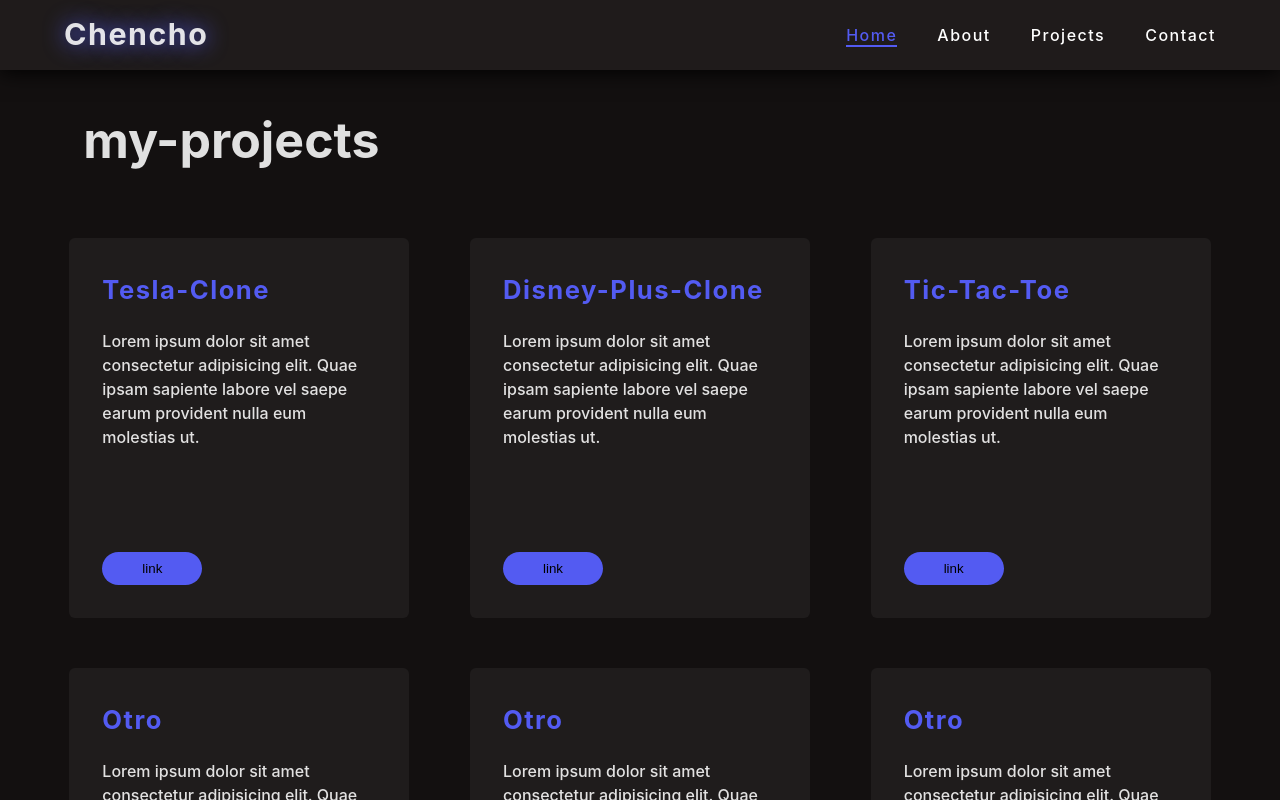
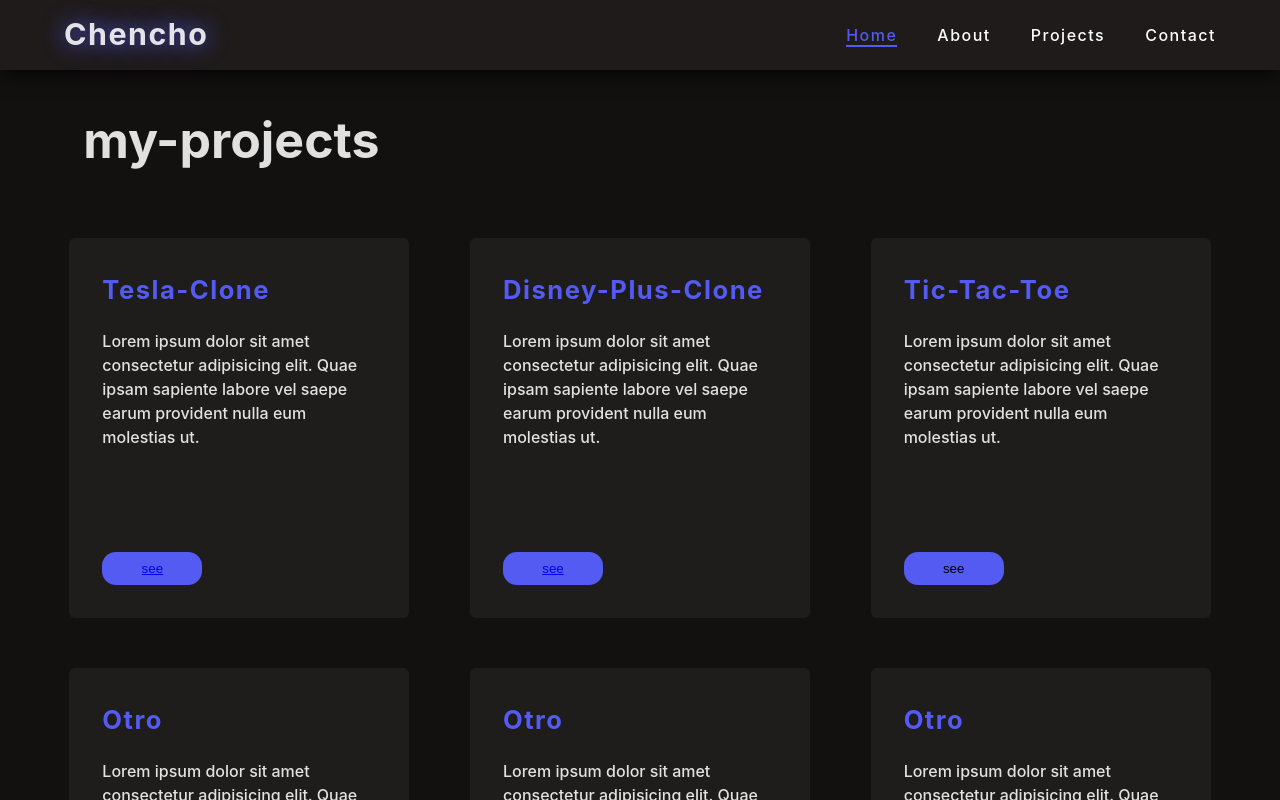
Before and after one commit to Chencho34/my-portfolio, a React (Vite) app: page /projects in a window 1280 px wide. Built offline with nearby package versions, Linux system fonts and the light colour scheme; the HTML template or start-up script is replaced by a standard one.

Commit message:
MODIFIED: Src files

```diff
--- a/src/App.css
+++ b/src/App.css
@@ -83,55 +83,29 @@
   letter-spacing: 1.5px;
 }
 
-/* rgba(0, 0, 0, 0.55) 0px 20px 68px */
-
-.home {
-  /* position: absolute; */
-  /* top: 70px; */
-  /* background-color: rgb(19, 16, 16); */
-  /* height: calc(100vh - 70px); */
-
-  /* background-color: black; */
-  /* background-color: white; */
-  /* background: white; */
-  /* background-image: url('https://cdn.pixabay.com/photo/2017/08/30/01/05/milky-way-2695569_960_720.jpg');
-  background-repeat: no-repeat;
-  background-size: cover;
-  background-position: center; */
-}
-
 .container {
   position: absolute;
   top: 70px;
-
   background-color: rgb(19, 16, 16);
-  /* background: rgb(19, 16, 16); */
-  /* background-attachment: fixed; */
-  /* background-attachment: fixed; */
+  /* background-color: rgb(15, 8, 8); */
   height: calc(100vh - 70px);
-  /* width: 100vw; */
-  /* margin: 0 auto; */
-  overflow: scroll;
+  width: 100vw;
+  /* overflow: scroll; */
   overflow-x: hidden;
 }
 
 .home__container {
-  /* background-color: #535bf2; */
   height: 100%;
   width: 90%;
   margin: 0 auto;
-
   display: flex;
   align-items: center;
   justify-content: space-around;
-
   gap: 50px;
 }
 
 .home__texts {
   width: 50%;
-  /* background-color: gray; */
-
   display: flex;
   flex-direction: column;
   gap: 30px;
@@ -151,19 +125,13 @@
   letter-spacing: 1.2px;
   font-weight: 400;
   text-shadow: 1px 1px 1px rgba(0, 0, 0, 0.5);
-  /* font-size: 1rem; */
 }
+
 .home__image {
   width: 30%;
-
-  /* display: flex; */
-  /* justify-content: center; */
-  /* align-items: center; */
-
-  /* margin: 0 auto; */
-  /* height: 50%; */
-  /* background-color: #fff; */
-  /* overflow: hidden; */
+  display: flex;
+  justify-content: center;
+  align-items: center;
 }
 
 .home__img {
@@ -176,35 +144,29 @@
 
 .home__img:hover {
   box-shadow: 0 0 30px #535bf2;
-  /* box-shadow: 0 0 30px #d7d7e4; */
   cursor: pointer;
 }
+
+.btn {
+  background: transparent;
+  outline: none;
+  border: none;
+}
+
 .btn__cta {
   background-color: #535bf2;
   width: 100px;
-  display: inline-block;
+  display: block;
   padding: 9px;
   outline: none;
   border: none;
-  border-radius: 20px;
+  border-radius: 14px;
   cursor: pointer;
   transition: box-shadow ease-in 0.3s;
 }
 
 .btn__cta:hover {
   box-shadow: 0 0 30px #535bf2;
-}
-
-.cards {
-  /* height: calc(100vh - 70px); */
-  /* width: 90vw; */
-  /* margin: 0 auto; */
-
-  /* display: flex; */
-  /* align-items: center; */
-  /* justify-content: space-around; */
-
-  /* background-color: red; */
 }
 
 .cards__container {
@@ -267,18 +229,21 @@
 }
 
 .not-found__contain {
+  width: 80%;
   height: calc(100vh - 70px);
-  width: 80%;
+  margin: 0 auto;
+  background: #000;
   display: flex;
   flex-direction: column;
   align-items: center;
   justify-content: center;
-  margin: 0 auto;
+  gap: 20px;
   /* background-color: gray; */
 }
 
 .not-found__error {
-  font-size: 10rem;
+  font-size: 7rem;
+  /* background-color: red; */
   letter-spacing: 10px;
 }
 
@@ -290,6 +255,9 @@
 
 .projects__title {
   width: 87%;
+  /* background-color: red; */
+  position: sticky;
+  top: 0px;
   margin: 0 auto;
   margin-top: 33px;
   font-size: 50px;
--- a/src/App.jsx
+++ b/src/App.jsx
@@ -1,10 +1,12 @@
 import './App.css'
+
 import Nav from './components/Nav'
 import Home from './pages/Home'
 import Contact from './pages/Contact'
 import About from './pages/About'
 import Projects from './pages/Projects'
 import NotFound from './pages/NotFound'
+
 import { Routes, Route } from 'react-router-dom'
 
 export default function App() {
--- a/src/components/Button.jsx
+++ b/src/components/Button.jsx
@@ -1,5 +1,11 @@
 import React from 'react'
 
-export default function Button({ title }) {
-  return <button className='btn__cta'>{title}</button>
+export default function Button({ title, link }) {
+  return (
+    <button className='btn'>
+      <a className='btn__cta' href={link}>
+        {title}
+      </a>
+    </button>
+  )
 }
--- a/src/components/Card.jsx
+++ b/src/components/Card.jsx
@@ -1,7 +1,7 @@
 import React from 'react'
 import Button from './Button'
 
-export default function Card({ title, paragraph }) {
+export default function Card({ title, paragraph, link }) {
   return (
     <section className='card'>
       <section className='card__container'>
@@ -14,7 +14,7 @@ export default function Card({ title, paragraph }) {
           </article>
         </div>
         <article className='card__fotter'>
-          <Button title='link' />
+          <Button title='see' link={link} />
         </article>
       </section>
     </section>
--- a/src/constants/constants.js
+++ b/src/constants/constants.js
@@ -10,13 +10,15 @@ export const projects = [
     id: 1,
     title: 'tesla-clone',
     paragraph:
-      'Lorem ipsum dolor sit amet consectetur adipisicing elit. Quae ipsam sapiente labore vel saepe earum provident nulla eum molestias ut.'
+      'Lorem ipsum dolor sit amet consectetur adipisicing elit. Quae ipsam sapiente labore vel saepe earum provident nulla eum molestias ut.',
+    link: 'https://github.com/Chencho34/tesla-clon'
   },
   {
     id: 2,
     title: 'disney-plus-clone',
     paragraph:
-      'Lorem ipsum dolor sit amet consectetur adipisicing elit. Quae ipsam sapiente labore vel saepe earum provident nulla eum molestias ut.'
+      'Lorem ipsum dolor sit amet consectetur adipisicing elit. Quae ipsam sapiente labore vel saepe earum provident nulla eum molestias ut.',
+    link: 'https://github.com/Chencho34/disney-plus-clone-app'
   },
   {
     id: 3,
--- a/src/pages/Home.jsx
+++ b/src/pages/Home.jsx
@@ -8,7 +8,7 @@ export default function Home() {
       <article className='home__container'>
         <article className='home__texts'>
           <h1 className='home__title'>
-            Hello i'm <span>Mayra Rico Lopez</span>
+            Hello i'm <span>Chencho</span>
           </h1>
           <h2 className='home__work'>Web developer</h2>
           <p className='home__paragraph'>
--- a/src/pages/NotFound.jsx
+++ b/src/pages/NotFound.jsx
@@ -1,11 +1,14 @@
 import React from 'react'
+import { Link } from 'react-router-dom'
+import Button from '../components/Button'
 
 export default function NotFound() {
   return (
     <section className='container'>
       <section className='not-found__contain'>
-        <h4 className='not-found__error'>404</h4>
-        <p className='not-found__text'>Not Found</p>
+        <h4 className='not-found__error'>Opps</h4>
+        <p className='not-found__text'>404 - Not Found</p>
+        <Link to='/'>Back to home</Link>
       </section>
     </section>
   )
--- a/src/pages/Projects.jsx
+++ b/src/pages/Projects.jsx
@@ -7,8 +7,8 @@ export default function Projects() {
     <section className='container container-projects'>
       <h1 className='projects__title'>my-projects</h1>
       <section className='cards__container'>
-        {projects.map(({ id, title, paragraph }) => (
-          <Card key={id} title={title} paragraph={paragraph} />
+        {projects.map(({ id, title, paragraph, link }) => (
+          <Card key={id} title={title} paragraph={paragraph} link={link} />
         ))}
       </section>
     </section>
```
Also changed, not shown: 1 other file (tests, documents, lock files or other folders).
